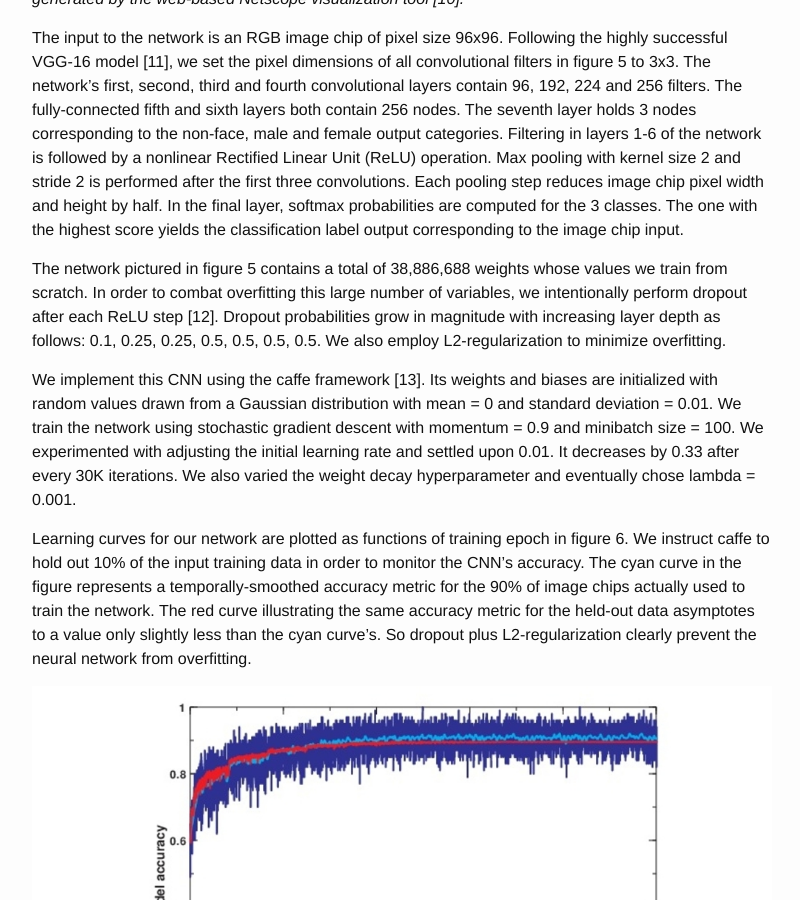
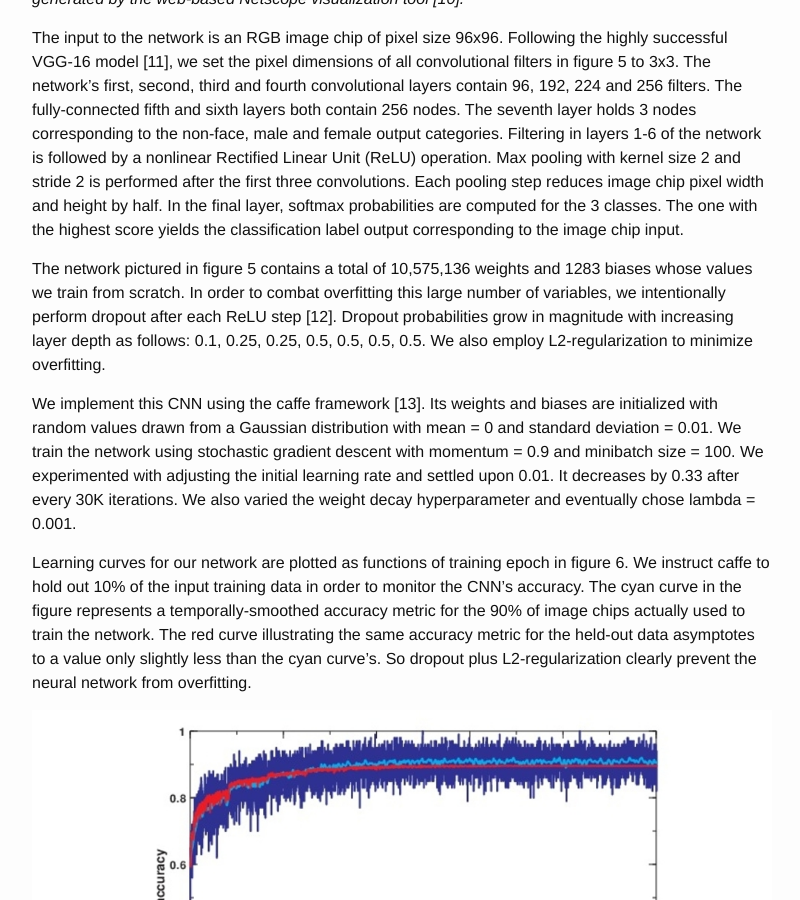
Before and after one commit to PeterCho/blog, a Jekyll site: the page built from _posts/2016-08-09-cvml.markdown, in a window 1280 px wide and 900 px high, scrolled down 4469 px. Shown: the whole window, without its empty margins (238-1038 px from the left). Built offline with Jekyll 4.4.1, drawn with Linux system fonts in a browser that asks for light colours.

Commit message:
Fixed total number of weights and biases in gender post

```diff
--- a/_posts/2016-08-09-cvml.markdown
+++ b/_posts/2016-08-09-cvml.markdown
@@ -169,12 +169,12 @@ by half.  In the final layer, softmax probabilities are computed for the 3
 classes.  The one with the highest score yields the classification label
 output corresponding to the image chip input.
 
-The network pictured in figure 5 contains a total of 38,886,688 weights
-whose values we train from scratch.  In order to combat overfitting this
-large number of variables, we intentionally perform dropout after each ReLU
-step [12].  Dropout probabilities grow in magnitude with increasing layer
-depth as follows: 0.1, 0.25, 0.25, 0.5, 0.5, 0.5, 0.5.  We also employ
-L2-regularization to minimize overfitting.
+The network pictured in figure 5 contains a total of 10,575,136 weights and
+1283 biases whose values we train from scratch.  In order to combat
+overfitting this large number of variables, we intentionally perform
+dropout after each ReLU step [12].  Dropout probabilities grow in magnitude
+with increasing layer depth as follows: 0.1, 0.25, 0.25, 0.5, 0.5, 0.5,
+0.5.  We also employ L2-regularization to minimize overfitting.
 
 We implement this CNN using the caffe framework [13].  Its weights and
 biases are initialized with random values drawn from a Gaussian
```
